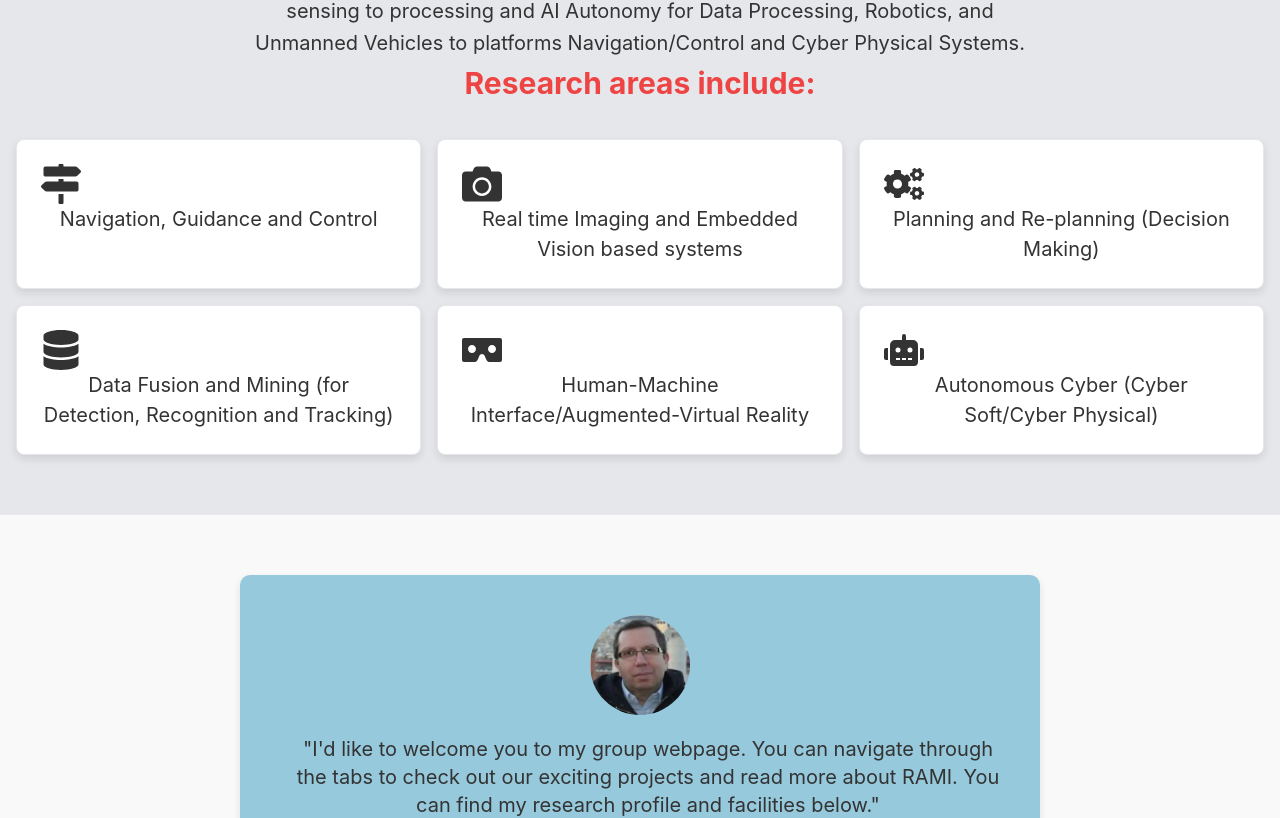
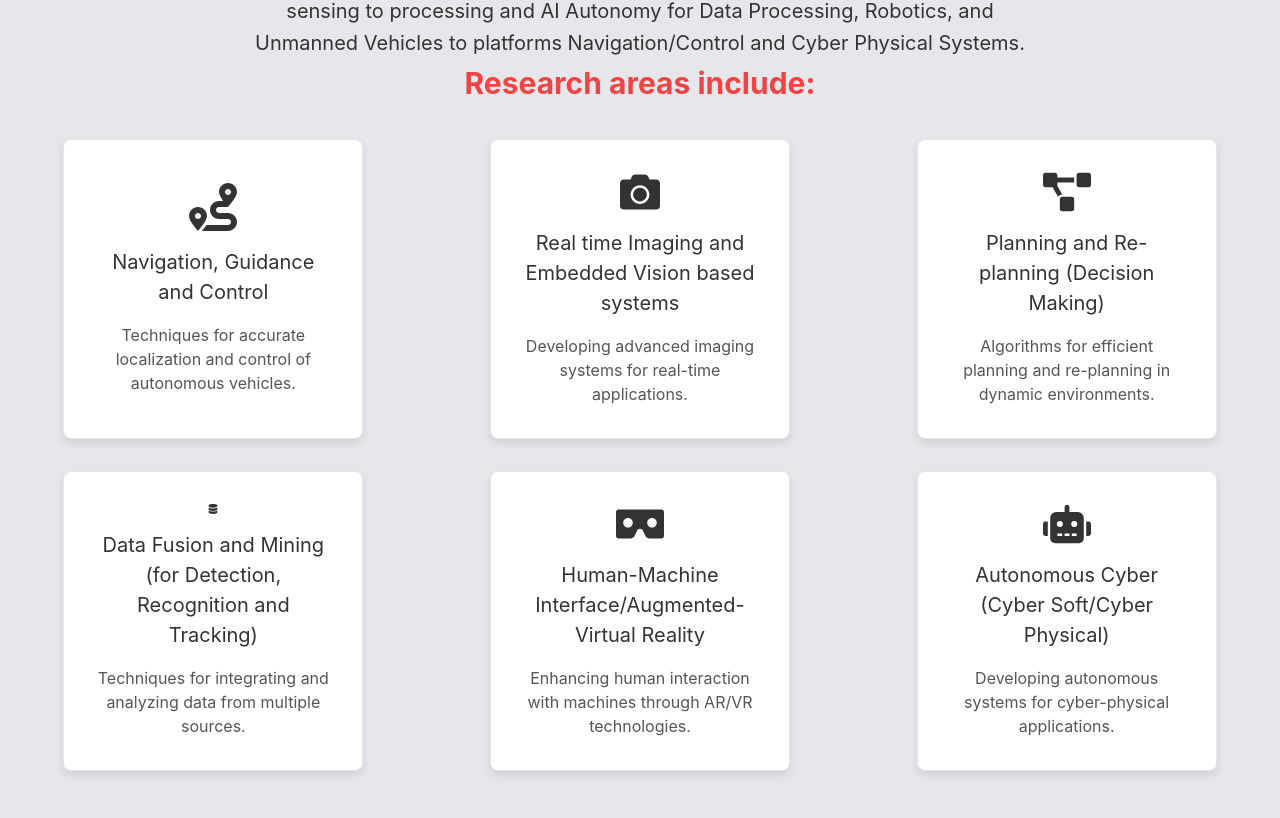
Before and after one commit to Kronium345/RAMI-Group, a React (Vite) app in the folder rami/: page / in a window 1280 px wide. Shown: the part 1033-1851 px from the top of the page. Built offline with nearby package versions, Linux system fonts and the light colour scheme.

Commit message:
Made tiles look slightly better, and added proper links

```diff
--- a/rami/src/components/SocialLinks/SocialLinks.jsx
+++ b/rami/src/components/SocialLinks/SocialLinks.jsx
@@ -13,7 +13,7 @@ const links = [
             LinkedIn <FaLinkedin size={30} />
             </>
         ),
-        href: 'https://www.linkedin.com/in/daniel-awolowo-870496211/',
+        href: 'https://www.linkedin.com/in/rami-group-25908b241/',
         style: 'rounded-tr-md'
     },
     // {
@@ -41,7 +41,7 @@ const links = [
             Twitter <FaTwitter size={30} />
             </>
         ),
-        href: 'https://twitter.com/home',
+        href: 'https://twitter.com/group_rami',
     },
     // {
     //     id: 3,
--- a/rami/src/pages/Home/Home.css
+++ b/rami/src/pages/Home/Home.css
@@ -66,19 +66,27 @@
 .home .research-areas-grid {
   display: grid;
   grid-template-columns: repeat(3, 1fr);
-  gap: 1rem;
+  gap: 2rem;
   margin-top: 2rem;
+  justify-items: center;
+  justify-content: space-around;
 }
 
 .home .research-area-tile {
   background: white;
-  padding: 1.5rem;
+  padding: 2rem;
   border: 1px solid #e5e7eb;
   border-radius: 8px;
   box-shadow: 0 4px 8px rgba(0, 0, 0, 0.1);
   transition: transform 0.3s ease;
   text-align: center;
   font-size: 1.25rem;
+  display: flex;
+  flex-direction: column;
+  align-items: center;
+  justify-content: center;
+  width: 300px; /* Fixed width */
+  height: 300px; /* Fixed height */
 }
 
 .home .research-area-tile:hover {
@@ -86,9 +94,14 @@
 }
 
 .home .research-area-tile .icon {
-  margin-bottom: 1rem;
-  font-size: 2.5rem;
+  font-size: 3rem;
   color: #333;
+}
+
+.home .research-area-tile .description {
+  margin-top: 1rem;
+  font-size: 1rem;
+  color: #555;
 }
 
 .home .facilities-container {
--- a/rami/src/pages/Home/Home.jsx
+++ b/rami/src/pages/Home/Home.jsx
@@ -5,7 +5,7 @@ import 'slick-carousel/slick/slick.css';
 import 'slick-carousel/slick/slick-theme.css';
 import Slider from 'react-slick';
 import './Home.css';
-import { FaMapSigns, FaCamera, FaCogs, FaDatabase, FaVrCardboard, FaRobot } from 'react-icons/fa';
+import { FaRoute, FaCamera, FaProjectDiagram, FaDatabase, FaVrCardboard, FaRobot } from 'react-icons/fa';
 
 
 // Import carousel images
@@ -79,28 +79,34 @@ const Home = () => {
           </p>
           <div className="research-areas-grid">
             <div className="research-area-tile">
-              <FaMapSigns size={40} />
-              <p>Navigation, Guidance and Control</p>
+              <FaRoute size={48} className="icon" />
+              <p className="mt-4">Navigation, Guidance and Control</p>
+              <p className="description">Techniques for accurate localization and control of autonomous vehicles.</p>
             </div>
             <div className="research-area-tile">
-              <FaCamera size={40} />
-              <p>Real time Imaging and Embedded Vision based systems</p>
+              <FaCamera size={48} className="icon" />
+              <p className="mt-4">Real time Imaging and Embedded Vision based systems</p>
+              <p className="description">Developing advanced imaging systems for real-time applications.</p>
             </div>
             <div className="research-area-tile">
-              <FaCogs size={40} />
-              <p>Planning and Re-planning (Decision Making)</p>
+              <FaProjectDiagram size={48} className="icon" />
+              <p className="mt-4">Planning and Re-planning (Decision Making)</p>
+              <p className="description">Algorithms for efficient planning and re-planning in dynamic environments.</p>
             </div>
             <div className="research-area-tile">
-              <FaDatabase size={40} />
-              <p>Data Fusion and Mining (for Detection, Recognition and Tracking)</p>
+              <FaDatabase size={48} className="icon" />
+              <p className="mt-4">Data Fusion and Mining (for Detection, Recognition and Tracking)</p>
+              <p className="description">Techniques for integrating and analyzing data from multiple sources.</p>
             </div>
             <div className="research-area-tile">
-              <FaVrCardboard size={40} />
-              <p>Human-Machine Interface/Augmented-Virtual Reality</p>
+              <FaVrCardboard size={48} className="icon" />
+              <p className="mt-4">Human-Machine Interface/Augmented-Virtual Reality</p>
+              <p className="description">Enhancing human interaction with machines through AR/VR technologies.</p>
             </div>
             <div className="research-area-tile">
-              <FaRobot size={40} />
-              <p>Autonomous Cyber (Cyber Soft/Cyber Physical)</p>
+              <FaRobot size={48} className="icon" />
+              <p className="mt-4">Autonomous Cyber (Cyber Soft/Cyber Physical)</p>
+              <p className="description">Developing autonomous systems for cyber-physical applications.</p>
             </div>
           </div>
           {/* <Link to="/about" className="mt-4 px-6 py-2 bg-red-500 text-white rounded-lg inline-block">Read More</Link> */}
```
